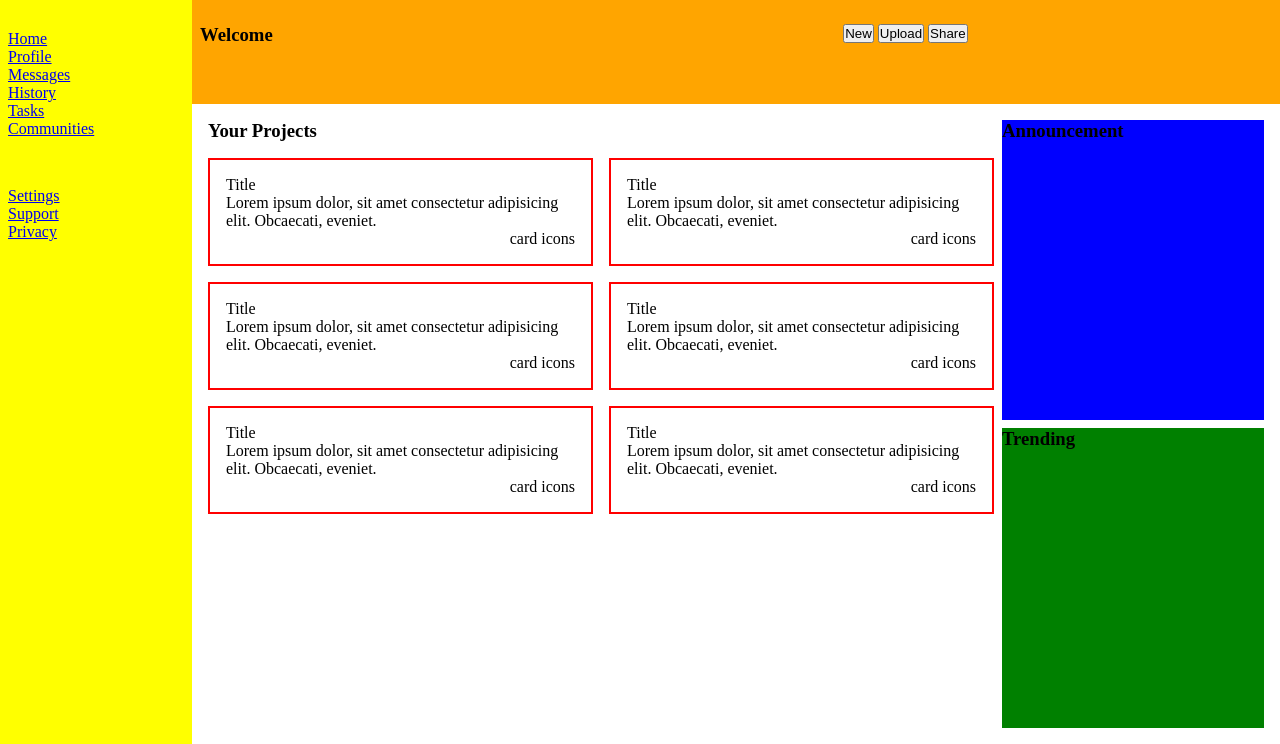
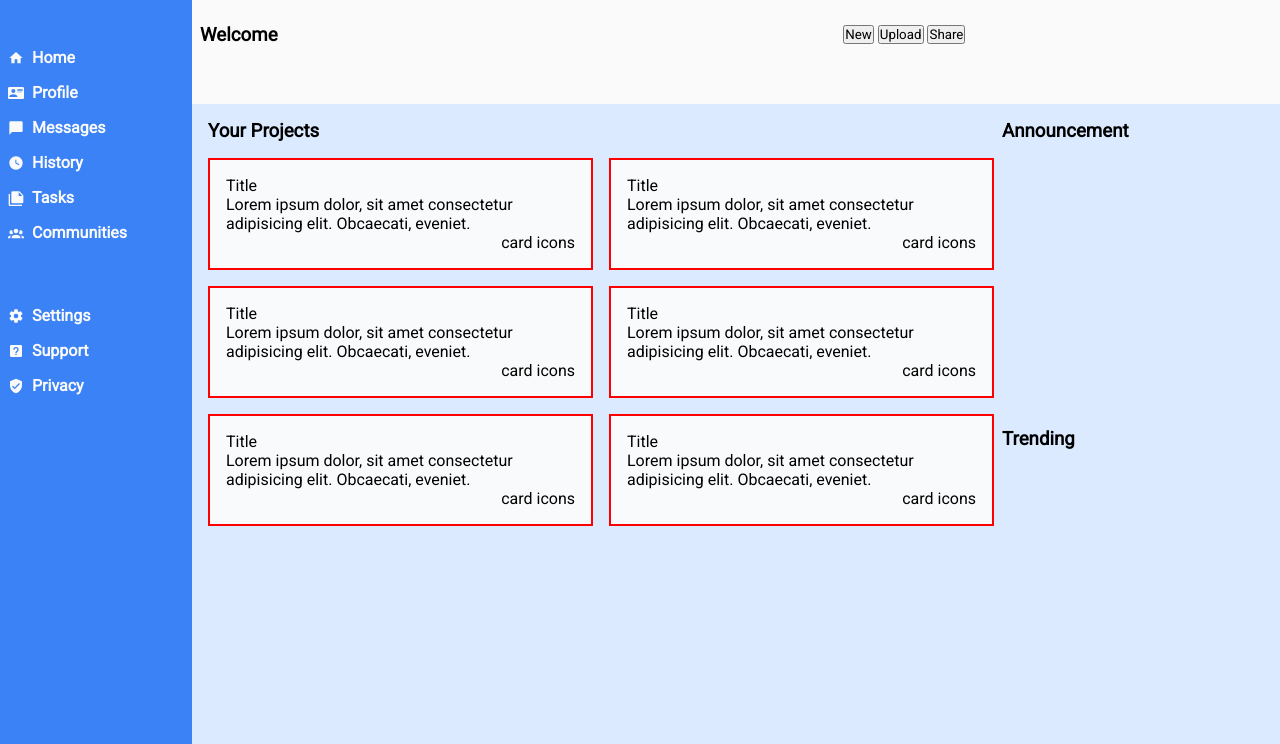
Before and after one commit to fahryanputra/admin-dashboard, a plain HTML site: page index.html in a window 1280 px wide. Shown: the part 56-800 px from the top of the page. Drawn offline with Linux system fonts and the light colour scheme.

Commit message:
Finish sidebar

```diff
--- a/index.html
+++ b/index.html
@@ -26,20 +26,48 @@
         </div>
         <div class="sidebar">
             <div class="sidebar-header">
+                <img src="./assets/icons/dashboard.svg" alt="dashboard icon">
                 <h3>Dashboard</h3>
             </div>
             <ul class="navbar">
-                <li><a href="#">Home</a></li>
-                <li><a href="#">Profile</a></li>
-                <li><a href="#">Messages</a></li>
-                <li><a href="#">History</a></li>
-                <li><a href="#">Tasks</a></li>
-                <li><a href="#">Communities</a></li>
+                <li>
+                    <img src="./assets/icons/home.svg" alt="home icon">
+                    <a href="#">Home</a>
+                </li>
+                <li>
+                    <img src="./assets/icons/profile.svg" alt="profile icon">
+                    <a href="#">Profile</a>
+                </li>
+                <li>
+                    <img src="./assets/icons/message.svg" alt="messages icon">
+                    <a href="#">Messages</a>
+                </li>
+                <li>
+                    <img src="./assets/icons/history.svg" alt="history icon">
+                    <a href="#">History</a>
+                </li>
+                <li>
+                    <img src="./assets/icons/task.svg" alt="tasks icon">
+                    <a href="#">Tasks</a>
+                </li>
+                <li>
+                    <img src="./assets/icons/community.svg" alt="communities icon">
+                    <a href="#">Communities</a>
+                </li>
             </ul>
             <ul class="setting">
-                <li><a href="#">Settings</a></li>
-                <li><a href="#">Support</a></li>
-                <li><a href="#">Privacy</a></li>
+                <li>
+                    <img src="./assets/icons/setting.svg" alt="settings icon">
+                    <a href="#">Settings</a>
+                </li>
+                <li>
+                    <img src="./assets/icons/support.svg" alt="support icon">
+                    <a href="#">Support</a>
+                </li>
+                <li>
+                    <img src="./assets/icons/privacy.svg" alt="privacy icon">
+                    <a href="#">Privacy</a>
+                </li>
             </ul>
         </div>
         <div class="content">
--- a/style.css
+++ b/style.css
@@ -1,7 +1,10 @@
+@import url('https://fonts.googleapis.com/css2?family=Roboto&display=swap');
+
 * {
     box-sizing: border-box;
     margin: 0;
     padding: 0;
+    font-family: 'Roboto', sans-serif;
 }
 
 .container {
@@ -11,7 +14,7 @@
 }
 
 .header {
-    background-color: orange;
+    background-color: #fafafa;
     grid-column: 2;
     grid-row: 1;
     display: grid;
@@ -21,15 +24,48 @@
 }
 
 .sidebar {
-    background-color: yellow;
+    background-color: #3b82f6;
     grid-column: 1;
     grid-row: 1 / span 2;
-    display: grid;
-    grid-template-rows: 1fr 2fr 7fr;
     padding: .5rem;
+    font-weight: 600;
+}
+
+.sidebar-header {
+    margin-bottom: 4rem;
+}
+
+.sidebar-header, .sidebar > ul > li {
+    display: flex;
+    align-items: center;
+    gap: .5rem;
+}
+
+.sidebar-header > img {
+    width: 2rem;
+    height: 2rem;
+}
+
+.sidebar > ul > li > a, .sidebar-header {
+    color: #fafafa;
+    text-decoration: none;
+}
+
+.sidebar > ul > li > img {
+    width: 1rem;
+    height: 1rem;
+}
+
+.sidebar > ul > li {
+    margin-bottom: 1rem;
+}
+
+.navbar {
+    margin-bottom: 4rem;
 }
 
 .content {
+    background-color: #dbeafe;
     display: grid;
     grid-template-columns: 3fr 1fr;
     grid-template-rows: 1fr 1fr;
@@ -54,6 +90,7 @@
 }
 
 .cards > .card {
+    background-color: #f9fafb;
     border: 2px red solid;
     padding: 1rem;
 }
@@ -64,13 +101,11 @@
 }
 
 .announcement {
-    background-color: blue;
     grid-column: 2;
     grid-row: 1;
     overflow: auto;
 }
 
 .trending {
-    background-color: green;
     overflow: auto;
 }
```
Also changed, not shown: assets/icons/community.svg (added), assets/icons/dashboard.svg (added), assets/icons/history.svg (added), assets/icons/home.svg (added), assets/icons/message.svg (added), assets/icons/privacy.svg (added), assets/icons/profile.svg (added), assets/icons/setting.svg (added), assets/icons/support.svg (added), assets/icons/task.svg (added).
